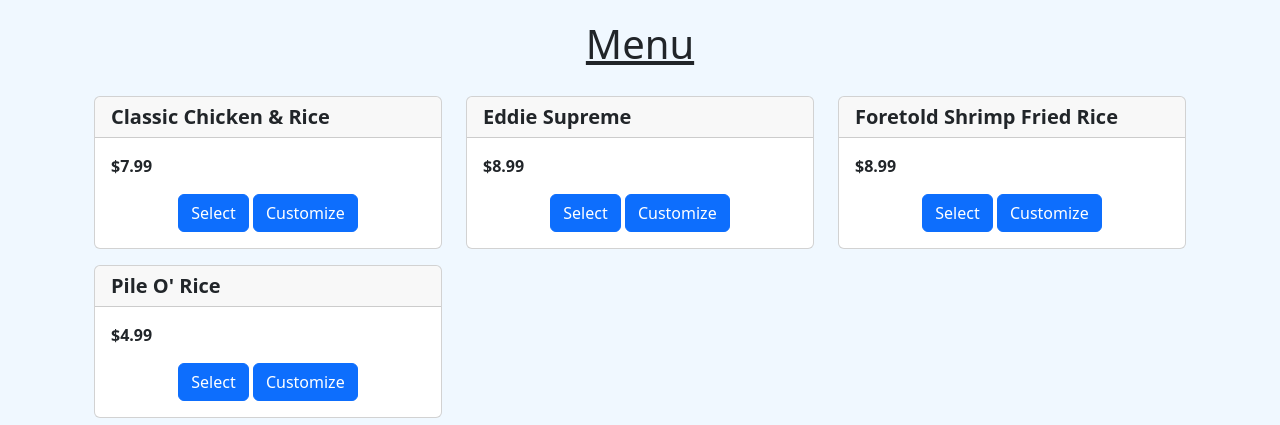
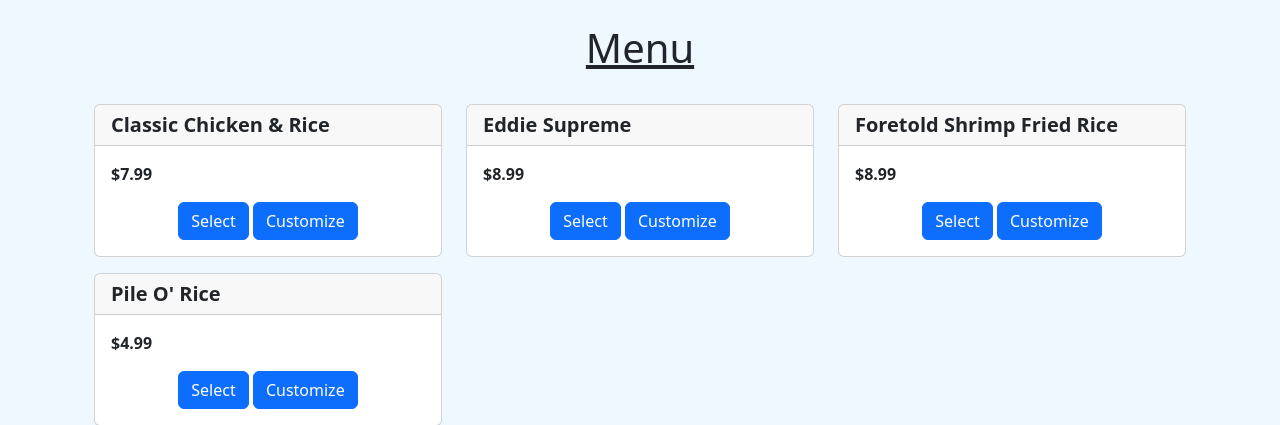
Before and after one commit to MoodyMan04/CSCI313-TeamProject, a Django app: page /menu/ in a window 1280 px wide. Shown: the part 56-481 px from the top of the page. Run offline with Django 5.2, Linux system fonts and the light colour scheme; data comes from the database, SQL or seed files in the repository.

Commit message:
adjusted templates
changed:
- div with paddings to <br /> tags
(i know, i know)

```diff
--- a/friedRiceAtEddiesWebsite/main/templates/main/index.html
+++ b/friedRiceAtEddiesWebsite/main/templates/main/index.html
@@ -15,7 +15,7 @@
   <body>
     {% block content %}
     <!-- Title Section -->
-    <div style="padding: 10px"></div>
+    <br />
     <h1 class="text-center">Fried Rice at Eddies!</h1>
     <!-- Bootstrap Carousel Banner Section -->
     <div style="padding: 10px"></div>
@@ -79,7 +79,8 @@
     </div>
     <!-- Deals Section -->
     <!-- Order Here Button -->
-    <div class="text-center" style="padding: 25px">
+    <br />
+    <div class="text-center">
       <a href="{% url 'menu' %}" class="btn btn-primary"><h2>Order Here</h2></a>
     </div>
     <script
--- a/friedRiceAtEddiesWebsite/main/templates/main/menu.html
+++ b/friedRiceAtEddiesWebsite/main/templates/main/menu.html
@@ -16,10 +16,10 @@
   {% block content %}
   <body>
     <!-- Title Section-->
-    <div style="padding: 10px;"></div>
+    <br />
     <h1 class="text-center"><u>Menu</u></h1>
     <!-- Menu Card Section -->
-    <div style="padding: 10px;"></div>
+    <br />
     <div class="container">
       <div class="row">
         {% if menu %} {% for i in menu %}
```
